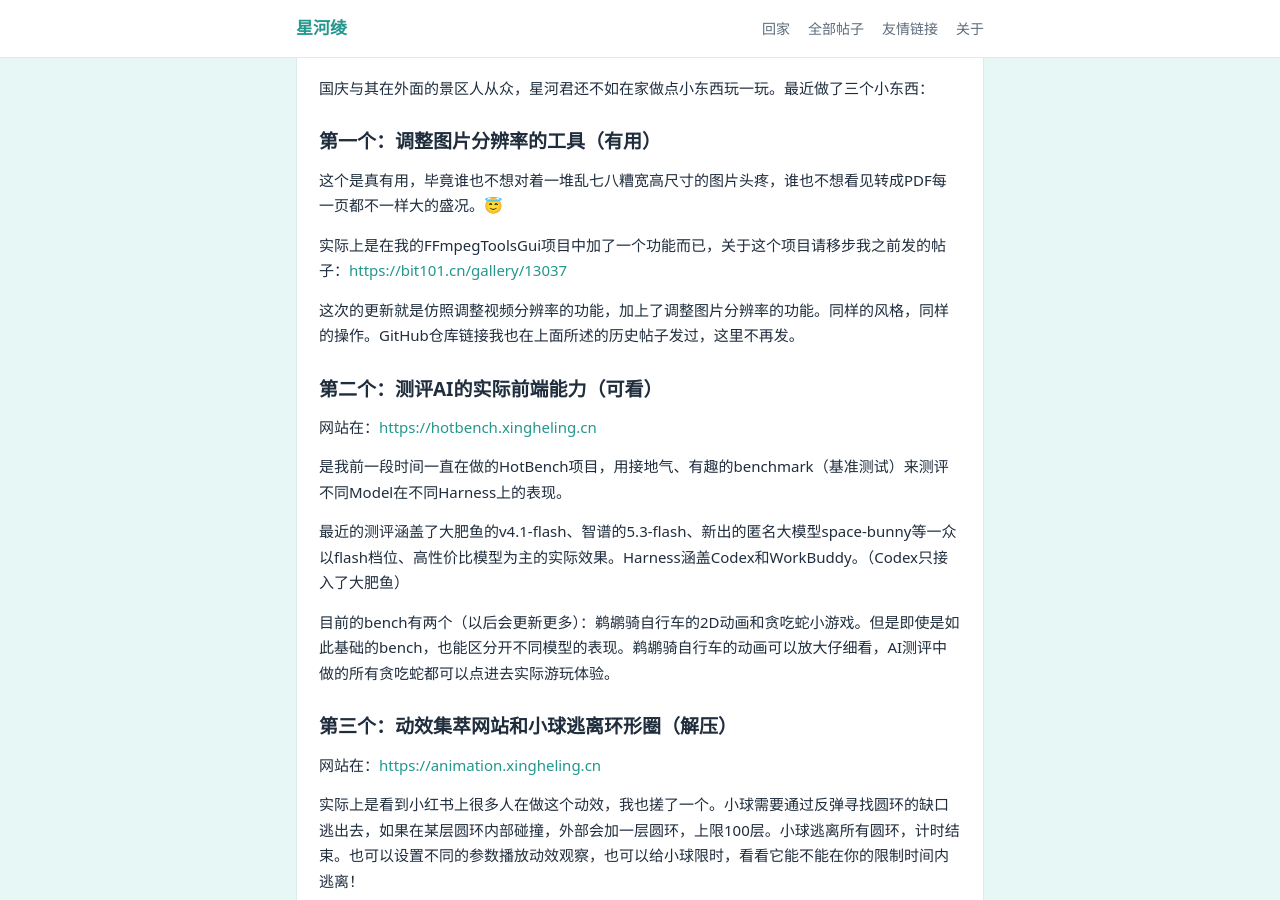
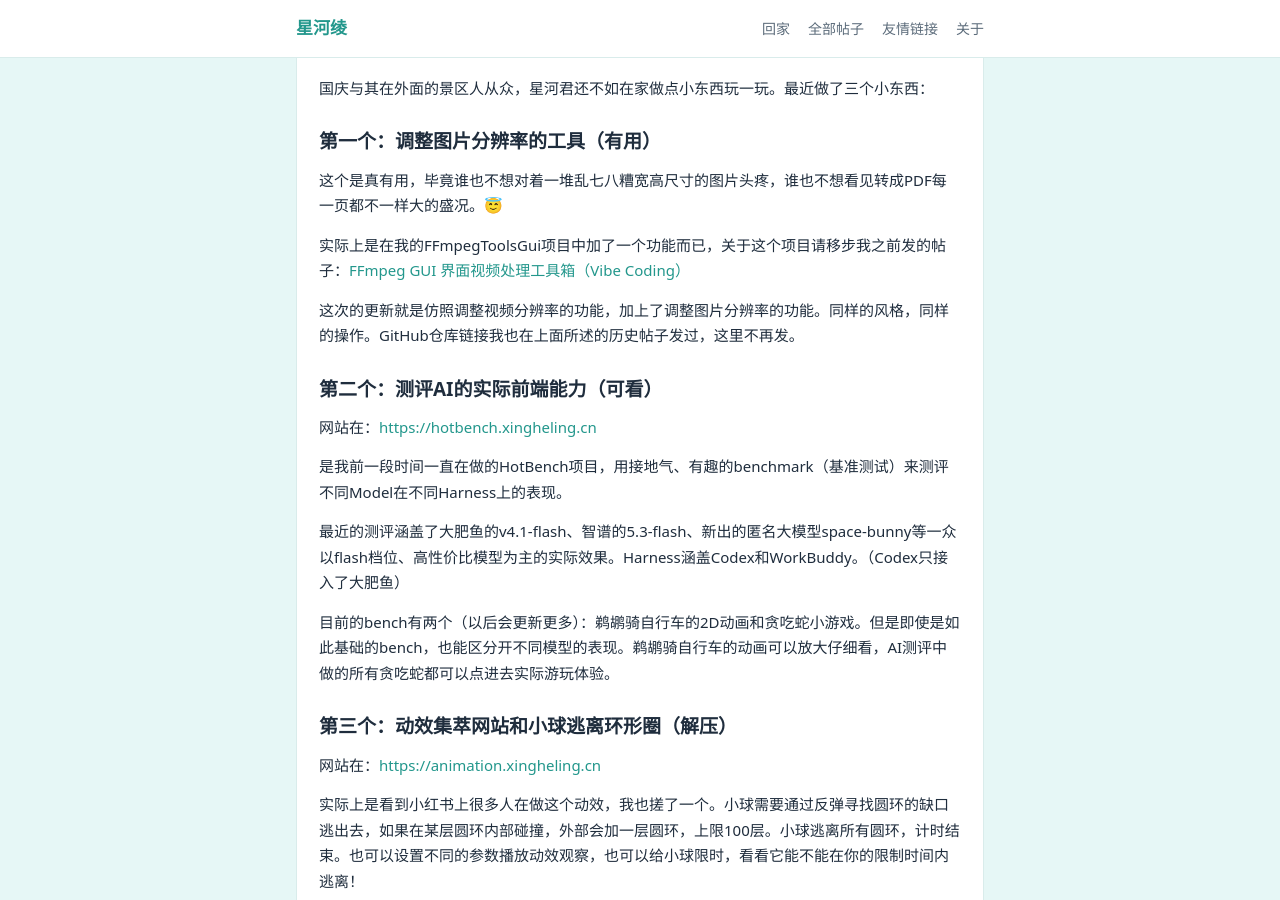
Before and after one commit to tony-he-xhxk/tony-he-xhxk.github.io, a Jekyll site: the page built from _posts/2026-10-04-放送三个我新做的小东西.md, in a window 1280 px wide and 900 px high, scrolled down 837 px. Built offline with Jekyll 4.4.1, drawn with Linux system fonts in a browser that asks for light colours.

Commit message:
fix: 修正链接

```diff
--- a/_posts/2026-10-04-放送三个我新做的小东西.md
+++ b/_posts/2026-10-04-放送三个我新做的小东西.md
@@ -30,7 +30,7 @@ images:
 
 这个是真有用，毕竟谁也不想对着一堆乱七八糟宽高尺寸的图片头疼，谁也不想看见转成PDF每一页都不一样大的盛况。😇
 
-实际上是在我的FFmpegToolsGui项目中加了一个功能而已，关于这个项目请移步我之前发的帖子：[https://bit101.cn/gallery/13037](https://bit101.cn/gallery/13037)
+实际上是在我的FFmpegToolsGui项目中加了一个功能而已，关于这个项目请移步我之前发的帖子：[FFmpeg GUI 界面视频处理工具箱（Vibe Coding）](https://xingheling.cn/2026/08/02/FFmpeg%E8%A7%86%E9%A2%91%E5%A4%84%E7%90%86%E5%B7%A5%E5%85%B7%E7%AE%B1/)
 
 这次的更新就是仿照调整视频分辨率的功能，加上了调整图片分辨率的功能。同样的风格，同样的操作。GitHub仓库链接我也在上面所述的历史帖子发过，这里不再发。
 
```
